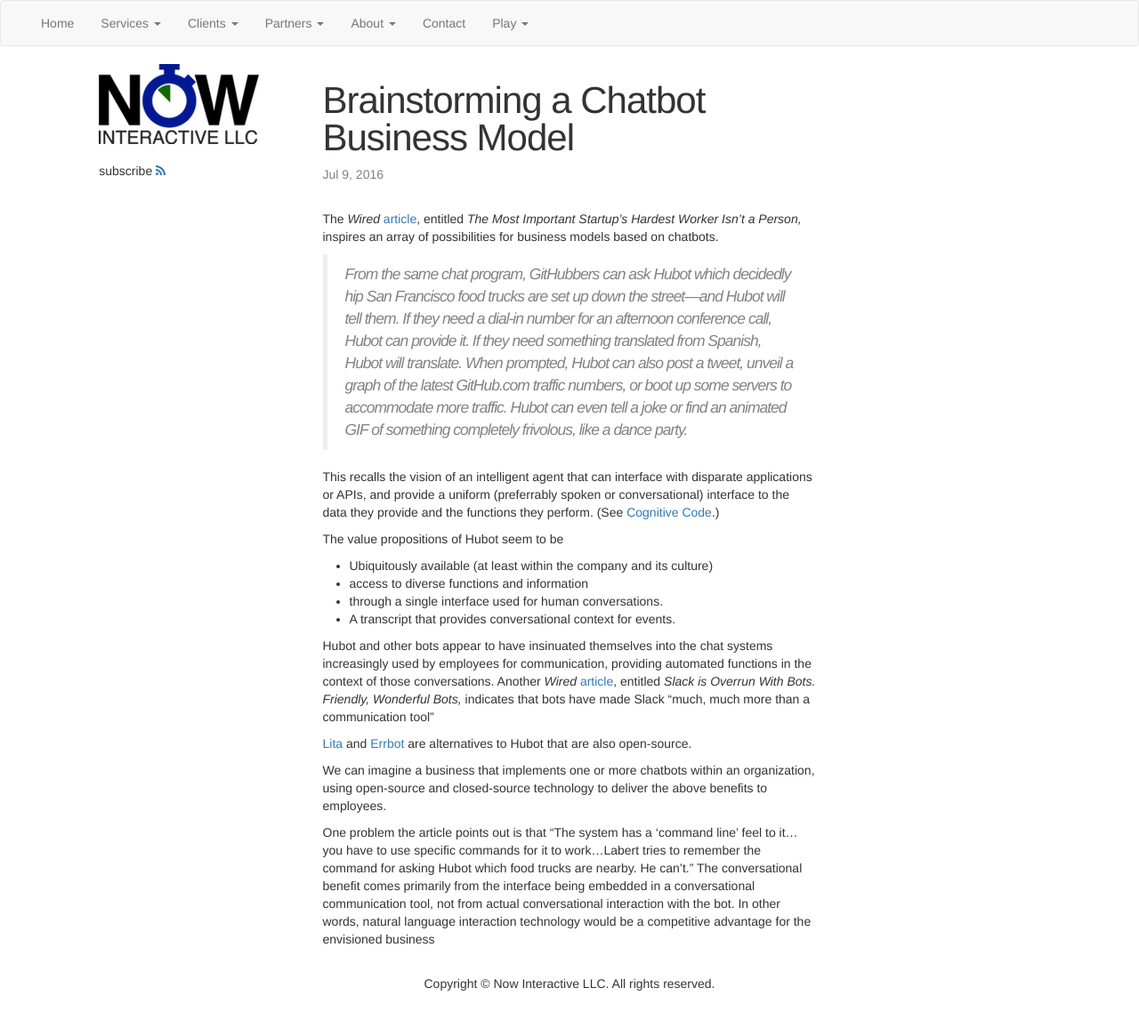
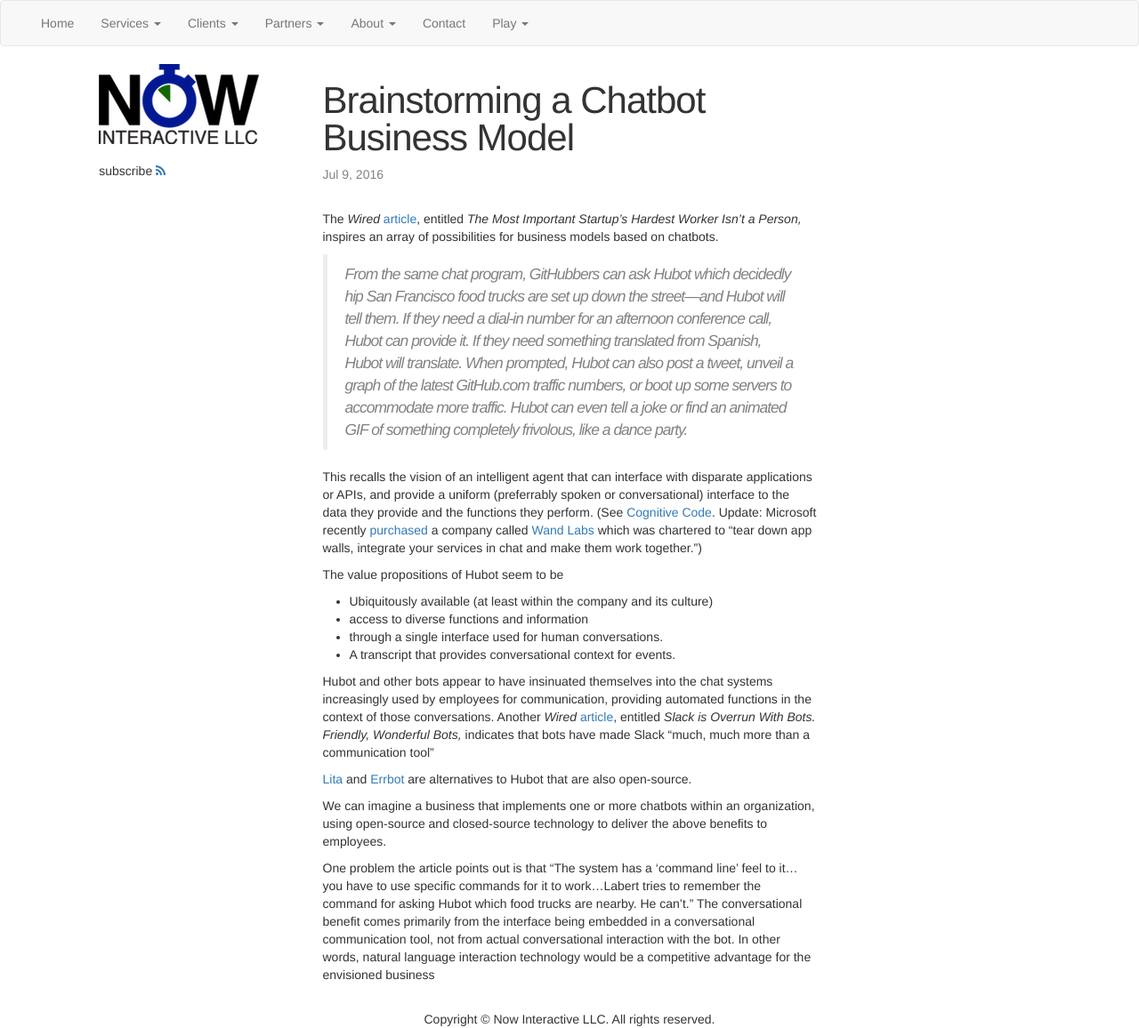
Before and after one commit to mspandit/mspandit.github.io, a Jekyll site: the page built from _posts/2016-07-09-chatbot-brainstorm.markdown, in a window 1280 px wide. Shown: the whole page at 89% size. Built offline with Jekyll 4.4.1, drawn with Linux system fonts in a browser that asks for light colours; before the commit the page ends 1116 px from its top, so only the background shows below that.

Commit message:
Updated a post.

```diff
--- a/_posts/2016-07-09-chatbot-brainstorm.markdown
+++ b/_posts/2016-07-09-chatbot-brainstorm.markdown
@@ -21,7 +21,10 @@
 This recalls the vision of an intelligent agent that can interface with
 disparate applications or APIs, and provide a uniform (preferrably spoken or
 conversational) interface to the data they provide and the functions they
-perform. (See [Cognitive Code](http://www.cognitivecode.com/).)
+perform. (See [Cognitive Code](http://www.cognitivecode.com/). Update:
+Microsoft recently [purchased][msft-purchase] a company called [Wand
+Labs](http://wandlabs.com/) which was chartered to "tear down app walls,
+integrate your services in chat and make them work together.")
 
 The value propositions of Hubot seem to be
 
```
Also changed, not shown: other parts of _posts/2016-07-09-chatbot-brainstorm.markdown (+1 -0 lines).
